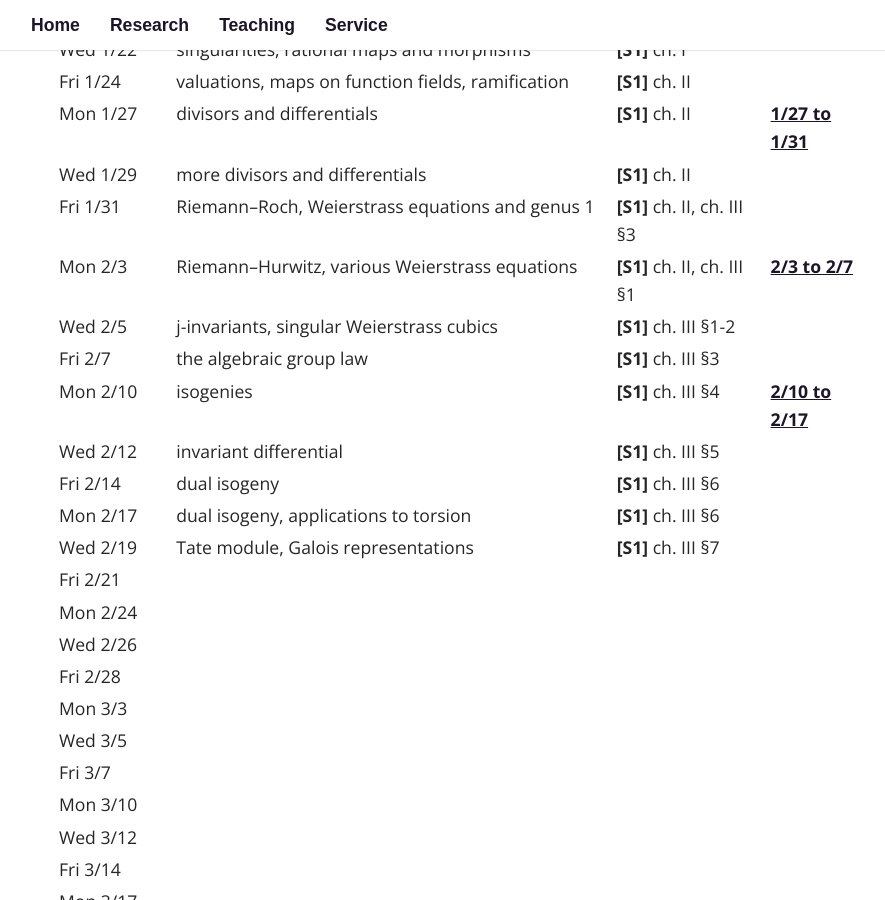
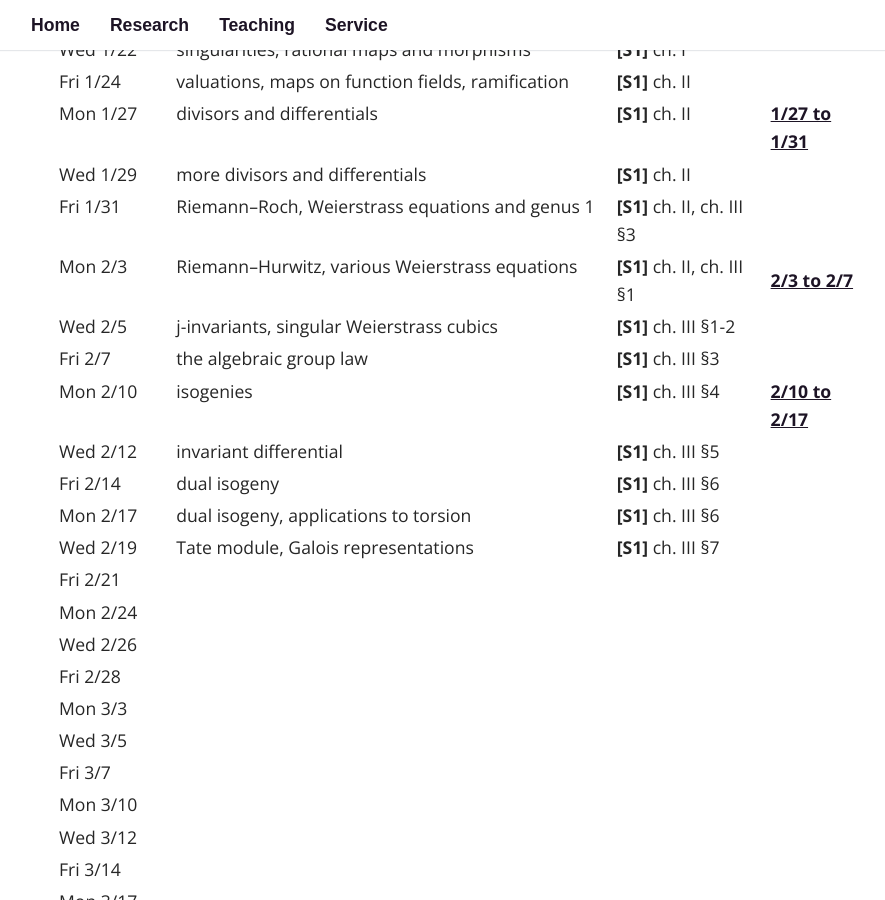
Before and after one commit to fsaia/site, a Jekyll site: the page built from _pages/05_math_525.md, in a window 1280 px wide and 900 px high, scrolled down 960 px. Shown: the whole window, without its empty margins (174-1059 px from the left). Built offline with Jekyll 4.4.1, drawn with Linux system fonts in a browser that asks for light colours; some web fonts are replaced.

```diff
--- a/_pages/05_math_525.md
+++ b/_pages/05_math_525.md
@@ -31,7 +31,7 @@ exclude: true
 | Mon 1/27 <br> <br>| divisors and differentials <br> <br>| **[S1]** ch. II <br> <br>| [1/27 to 1/31](https://drive.google.com/open?id=1-S14EY60S-Qt8Qq9Y4sE8dAMGPHYAYm-&usp=drive_fs)|
 | Wed 1/29 | more divisors and differentials | **[S1]** ch. II | |
 | Fri 1/31 <br> <br>| Riemann--Roch, Weierstrass equations and genus 1 <br> <br>| **[S1]** ch. II, ch. III §3 | |
-| Mon 2/3 <br> <br>| Riemann--Hurwitz, various Weierstrass equations <br> <br>| **[S1]** ch. II, ch. III §1 | [2/3 to 2/7](https://drive.google.com/open?id=1Z-jwpHQQVK4V4RzLDoIcJwH_PfUSbphs&usp=drive_fs) <br> <br> |
+| Mon 2/3 <br> <br>| Riemann--Hurwitz, various Weierstrass equations <br> <br>| **[S1]** ch. II, ch. III §1 | [2/3 to 2/7](https://drive.google.com/open?id=1Z-jwpHQQVK4V4RzLDoIcJwH_PfUSbphs&usp=drive_fs) |
 | Wed 2/5 | j-invariants, singular Weierstrass cubics  | **[S1]** ch. III §1-2 | |
 | Fri 2/7 | the algebraic group law | **[S1]** ch. III §3 |  |
 | Mon 2/10 <br> <br> | isogenies <br> <br> | **[S1]** ch. III §4 <br> <br> | [2/10 to 2/17](https://drive.google.com/open?id=1Yb9qvdXyVOzGFs8DziEQ6jx7KeNkW4sg&usp=drive_fs)  |
```
